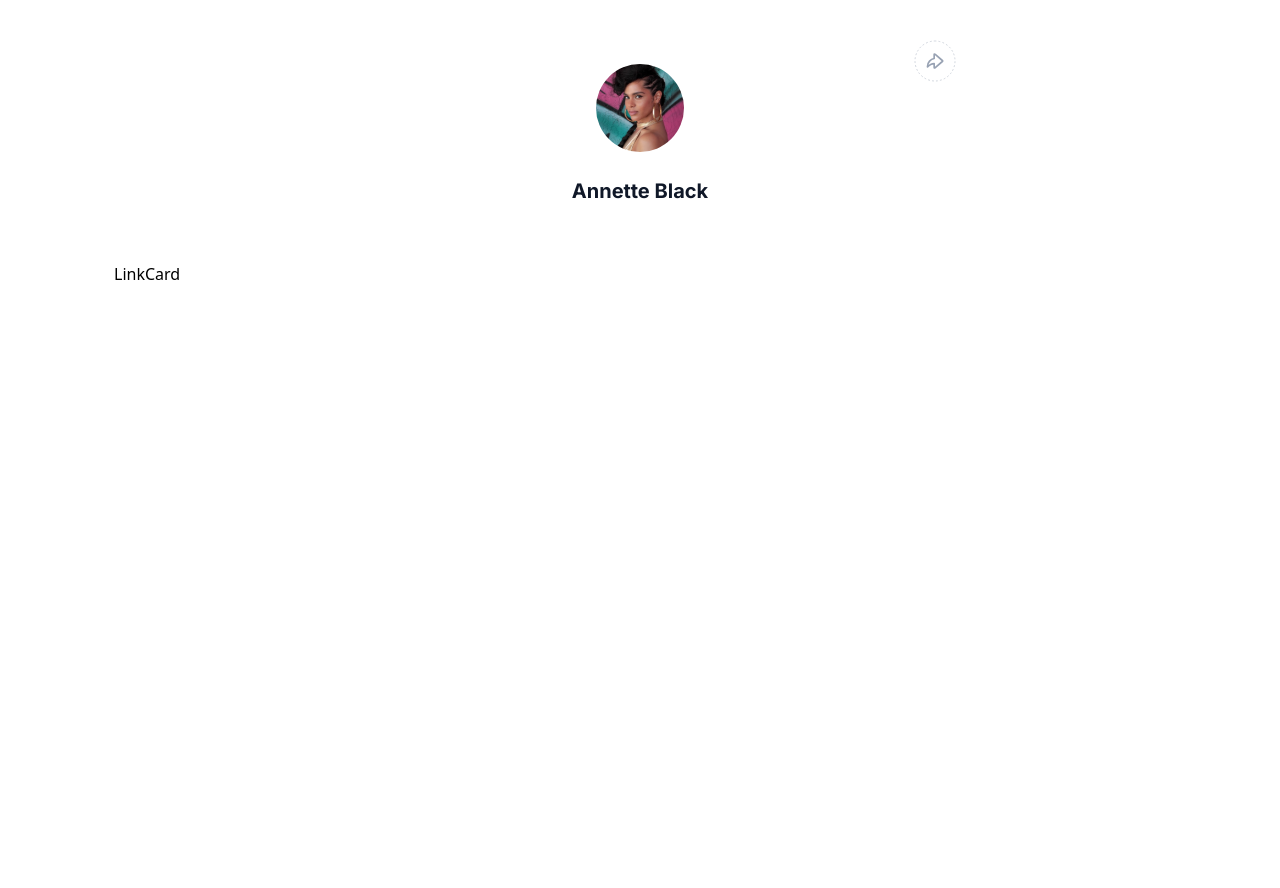
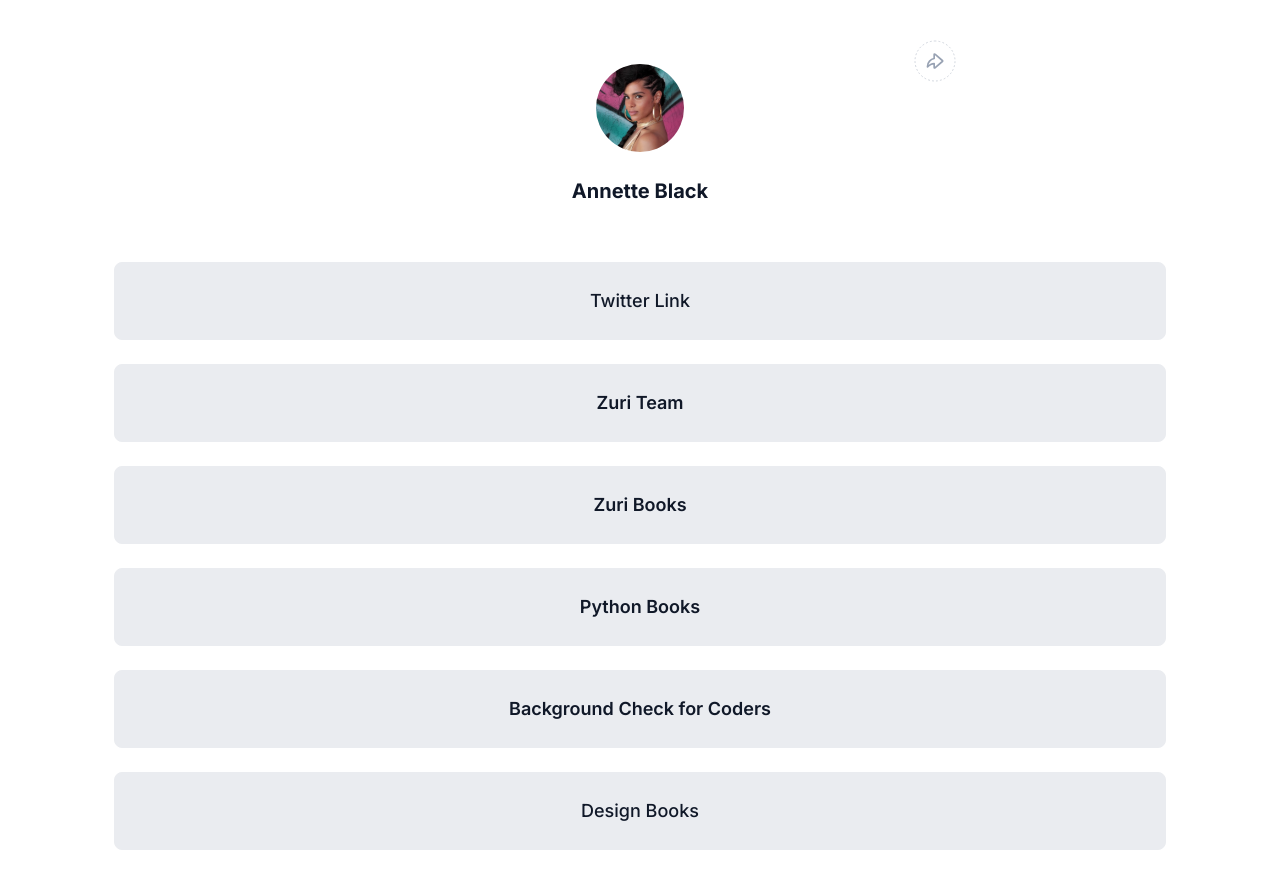
Before and after one commit to Beyond-Logic/Basic-Basic-Webpage-HNG9-Task-1, a React (Create React App) app: page / in a window 1280 px wide. Shown: the top 888 px of the page. Before the commit the page ends 800 px from the top, so only its background shows below. Built offline with nearby package versions, Linux system fonts and the light colour scheme.

Commit message:
updates on LinkCard and Main section with css styling

```diff
--- a/src/components/LinkCard.tsx
+++ b/src/components/LinkCard.tsx
@@ -2,8 +2,26 @@
 
 import React from "react";
 
-const LinkCard = () => {
-  return <div>LinkCard</div>;
+type linkCardProps = {
+  title: string;
+  link: string;
+  id: string;
+  fontweight: boolean | undefined;
+};
+
+const LinkCard = ({ title, link, id, fontweight }: linkCardProps) => {
+  return (
+    <a href={link}>
+      <button
+        id={id}
+        className={`w-full py-[24px] bg-[#EAECF0] border border-[#EAECF0] rounded-[8px] text-[18px] leading-[28px] text-[#101828] ${
+          fontweight ? "font-semibold" : "font-medium"
+        }`}
+      >
+        {title}
+      </button>
+    </a>
+  );
 };
 
 export default LinkCard;
--- a/src/components/MainSection.tsx
+++ b/src/components/MainSection.tsx
@@ -3,11 +3,64 @@
 import React from "react";
 import { LinkCard } from "./index";
 
+const Links = [
+  {
+    title: "Twitter Link",
+    link: "https://twitter.com/_beyond_logic",
+    id: "twitter",
+    fontWeight: false,
+  },
+  {
+    title: "Zuri Team",
+    link: "https://training.zuri.team/",
+    id: "btn__zuri",
+    fontWeight: true,
+  },
+  {
+    title: "Zuri Books",
+    link: "http://books.zuri.team/",
+    id: "books",
+    subtext: "This is where you find books about design and coding",
+    fontWeight: true,
+  },
+
+  {
+    title: "Python Books",
+    link: "https://books.zuri.team/python-for-beginners?ref_id=<yourslackname>",
+    id: "book__python",
+    fontWeight: true,
+  },
+
+  {
+    title: "Background Check for Coders",
+    link: "https://background.zuri.team/",
+    id: "pitch",
+    subtext: "This is where you find books about design and coding",
+    fontWeight: true,
+  },
+
+  {
+    title: "Design Books",
+    link: "https://books.zuri.team/design-rules",
+    id: "book__design",
+    subtext: "Don't let little mistakes cost you a chance",
+  },
+];
+
 const MainSection = () => {
   return (
     <div>
-      <div className="flex flex-col space-y-[24px] mt-[56px]">
-        <LinkCard />
+      <div className="flex flex-col space-y-[24px] mt-[56px] mb-[48px]">
+        {Links &&
+          Links.map((item, key) => (
+            <LinkCard
+              key={key}
+              title={item.title}
+              link={item.link}
+              id={item.id}
+              fontweight={item.fontWeight}
+            />
+          ))}
       </div>
     </div>
   );
--- a/src/styles/global.css
+++ b/src/styles/global.css
@@ -8,7 +8,8 @@ h3,
 h4,
 h5,
 h6,
-p {
+p,
+button {
   font-family: "Inter", sans-serif;
   font-style: normal;
 }
```
